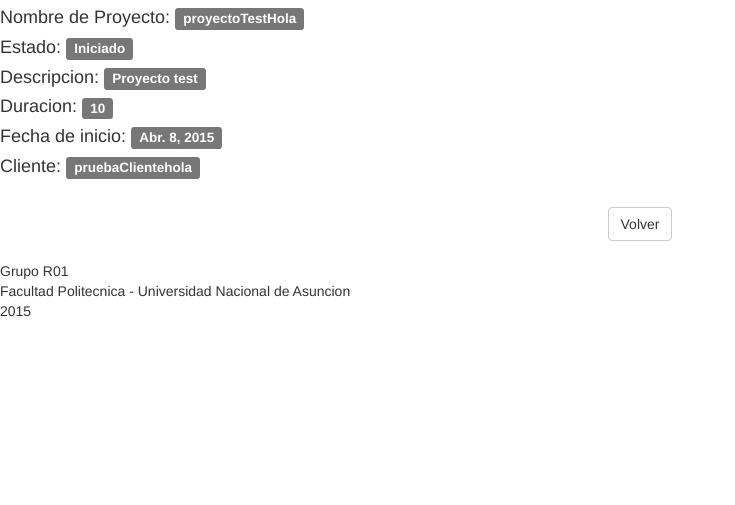
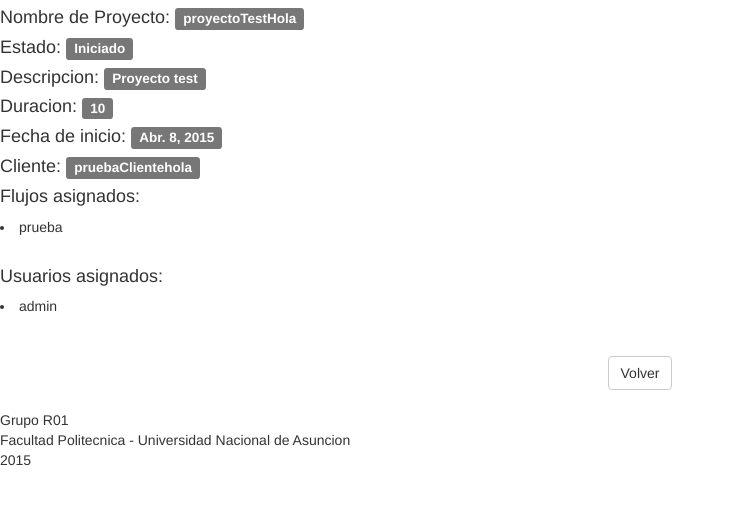
Before and after one commit to gfvazquez/IS2, a Django app: page /proyectos/consultar/1/ in a window 1280 px wide. Shown: the part 274-779 px from the top of the page, without its empty margins (0-735 px from the left). Run offline with Django 3.2, Linux system fonts and the light colour scheme; a user stored in the database is signed in; data comes from the database, SQL or seed files in the repository; tables that the repository leaves empty hold one stand-in row (values such as "Sample post"); parts of the project's set-up code (start-up, migrations or seed data) failed here and were passed over; some libraries are stand-ins or nearby versions.

Commit message:
consulta de usuarios y flujos asignados al proyecto

```diff
--- a/SGP/proyecto/forms.py
+++ b/SGP/proyecto/forms.py
@@ -58,6 +58,7 @@ class ProyectoModificadoForm(forms.Form):
     Duracion = forms.IntegerField(required=True, help_text='En semanas', validators=[validate_duracion_proyecto], error_messages={'required': 'Ingrese la duracion del proyecto',})
     Descripcion = forms.CharField(widget=forms.TextInput(), validators=[validate_nombreproyecto_unique], max_length=30, min_length=2, required=True, help_text='*', error_messages={'required': 'Ingrese una descripcion para el proyecto', 'max_length': 'Longitud maxima: 200', 'min_length': 'Longitud minima: 2 caracteres'})
 
+
     #def __init__(self, *args, **kwargs):
     #    self.Nuevo_Lider = opcionLider()
     #    super(ProyectoModificadoForm, self).__init__( *args, **kwargs)
--- a/SGP/proyecto/models.py
+++ b/SGP/proyecto/models.py
@@ -42,10 +42,10 @@ class Equipo(models.Model):
     usuario = models.ForeignKey(User)
     proyecto = models.ForeignKey(Proyecto)
     def __unicode__(self):
-        return '%s | %s' % (self.usuario, self.proyecto)
+        return self.usuario.username
 
 class FlujoProyecto(models.Model):
     flujo = models.ForeignKey(Flujo)
     proyecto = models.ForeignKey(Proyecto)
     def __unicode__(self):
-        return '%s | %s' % (self.flujo, self.proyecto)
+        return self.flujo.nombre
--- a/SGP/proyecto/views.py
+++ b/SGP/proyecto/views.py
@@ -1,5 +1,6 @@
 from django.shortcuts import render
 from models import Proyecto, Equipo, FlujoProyecto
+from flujo.models import Flujo
 from django.shortcuts import render_to_response, render
 from django.template.context import RequestContext
 from django.contrib.auth.decorators import login_required
@@ -148,7 +149,11 @@ def consultarProyecto(request, id_proyecto):
 
     template_name = './Proyecto/consultar_proyecto.html'
     proyecto = Proyecto.objects.get(pk=id_proyecto)
-    return render(request, template_name, {'proyecto': proyecto, 'id_proyecto': id_proyecto})
+    flujos = FlujoProyecto.objects.filter(proyecto_id=id_proyecto)
+    usuarios = Equipo.objects.filter(proyecto_id=id_proyecto)
+
+
+    return render(request, template_name, {'proyecto': proyecto, 'flujos':flujos, 'usuarios':usuarios, 'id_proyecto': id_proyecto})
 
 @login_required
 def asignarEquipo(request, id_proyecto):
--- a/SGP/templates/Proyecto/consultar_proyecto.html
+++ b/SGP/templates/Proyecto/consultar_proyecto.html
@@ -35,6 +35,18 @@
     <p><h4>Fecha de inicio: <span class="label label-default">{{ proyecto.fecha_inicio }}</span></h4></p>
     <p><h4>Cliente: <span class="label label-default">{{ proyecto.cliente.nombre }}</span></h4></p>
 
+    <p><h4>Flujos asignados:</h4></p>
+   {% for flujo in flujos %}
+    <li >{{ flujo }}</li>
+       <br>
+    {% endfor %}
+
+    <p><h4>Usuarios asignados:</h4></p>
+    {% for usuario in usuarios %}
+    <li >{{ usuario }}</li>
+        <br>
+    {% endfor %}
+
 </div>
 
 
```
